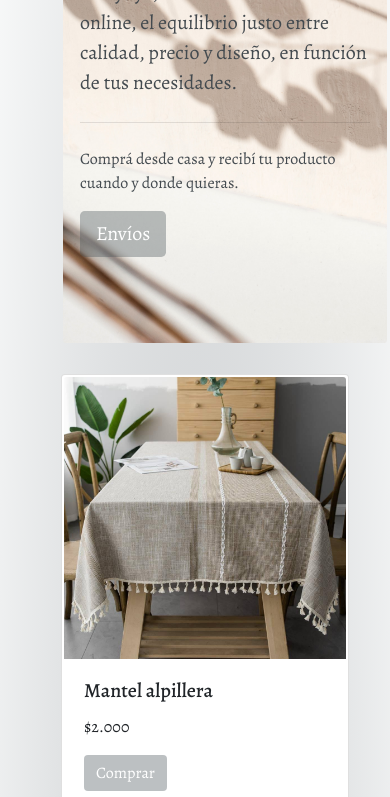
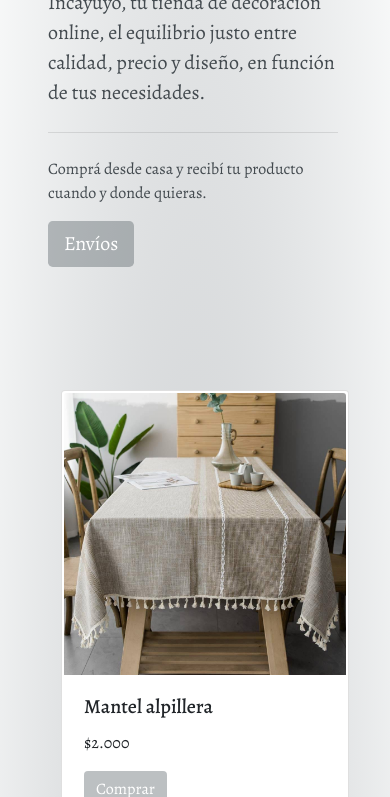
Before and after one commit to agustina-gonzalez/Proyecto-final-pre-entrega, a website: page index.html in a window 390 px wide. Shown: the part 303-1100 px from the top of the page. Drawn offline with nearby package versions, Linux system fonts and the light colour scheme; files whose address does not match are found by name.

Commit message:
pude hacer responsive el jumbotron de inicio

```diff
--- a/SCSS/_jumbotron.scss
+++ b/SCSS/_jumbotron.scss
@@ -5,9 +5,6 @@ $blanco-fondo:#FBFCFC;
 $gris-oscuro: #4E565B;
 
 .jumbo-tron{
-    background-image: url(multimedia/fondo.jpg);
-    background-position: center;
-    background-size: cover;
     font-family: "Alegreya", serif;
     color: #434a4f;
     margin: 4px 3rem;
@@ -15,6 +12,10 @@ $gris-oscuro: #4E565B;
     border-radius: 3px;
     width: 90%;
     height: 35rem;
+    @media (max-width: 540px) {
+        margin: 1rem;
+
+    }
     display: flex;
     align-content: center;
     align-items: center;
```
Also changed, not shown: CSS/estilo.css.
